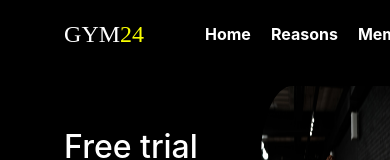
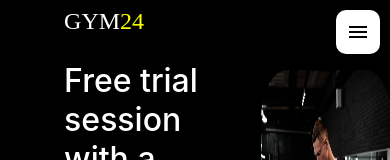
Before and after one commit to emredevs/gym24, a React (Create React App) app: page / in a window 390 px wide. Shown: the top 160 px of the page. Built offline with nearby package versions, Linux system fonts and the light colour scheme; the HTML template or start-up script is replaced by a standard one; a web font is replaced by a local one.

Commit message:
sidebar eklendi responsive düzenlendi

```diff
--- a/package.json
+++ b/package.json
@@ -3,6 +3,10 @@
   "version": "0.1.0",
   "private": true,
   "dependencies": {
+    "@emotion/react": "^11.11.1",
+    "@emotion/styled": "^11.11.0",
+    "@mui/icons-material": "^5.14.1",
+    "@mui/material": "^5.14.2",
     "@testing-library/jest-dom": "^5.17.0",
     "@testing-library/react": "^13.4.0",
     "@testing-library/user-event": "^13.5.0",
--- a/src/components/header/index.jsx
+++ b/src/components/header/index.jsx
@@ -1,4 +1,5 @@
 import React from "react";
+import Sidebar from "../sidebar/index";
 import styles from "./styles.module.css";
 import { Link } from "react-router-dom";
 export default function Header() {
@@ -26,6 +27,7 @@ export default function Header() {
           <Link to={"/Trainers"}>Trainers</Link>
         </li>
       </ul>
+      <Sidebar />
     </div>
   );
 }
--- a/src/components/header/styles.module.css
+++ b/src/components/header/styles.module.css
@@ -33,3 +33,8 @@
 @media (max-width:1000px){
   .headerBox>ul>li{margin: 0px 10px;}
   }
+
+  @media (max-width: 750px){
+
+.headerBox>ul{display: none;}
+  }
--- a/src/components/home-info/styles.module.css
+++ b/src/components/home-info/styles.module.css
@@ -6,7 +6,6 @@
   align-items: center;
 }
 .homeInfoBox > img {
-
   width: 50%;
   height:500px;
   border-radius: 20%;
@@ -18,7 +17,6 @@
   justify-content: flex-start;
   flex-direction: column;
   gap: 60px;
-
 }
 .homeInfoBox > div > span {
   font-size: 64px;
@@ -50,5 +48,34 @@ height: 350px;
   font-weight: 500;
   line-height: normal;
 }
+}
+
+
+@media (max-width:500px){
+  .homeInfoBox{gap: 20px;
+  }
+ .homeInfoBox>img{width: 50%;
+height: 250px;
+}
+.homeInfoBox>div>span{
+  font-size: 32px;
+  font-style: normal;
+  font-weight: 500;
+  line-height: normal;
+}
+}
+
+@media (max-width:380px){
+  .homeInfoBox{gap: 20px;
+  }
+ .homeInfoBox>img{width: 35%;
+height: 180px;
+}
+.homeInfoBox>div>span{
+  font-size: 24px;
+  font-style: normal;
+  font-weight: 500;
+  line-height: normal;
+}
 
 }
--- /dev/null
+++ b/src/components/sidebar/index.jsx
@@ -0,0 +1,47 @@
+import React, { useState } from "react";
+import { Link } from "react-router-dom";
+import HomeIcon from "@mui/icons-material/Home";
+import MenuOpenIcon from "@mui/icons-material/MenuOpen";
+import MenuIcon from "@mui/icons-material/Menu";
+import "./styles.css";
+
+const Sidebar = () => {
+  const [isOpen, setIsOpen] = useState(false);
+  const toggleSidebar = () => {
+    setIsOpen(!isOpen);
+  };
+
+  return (
+    <div className="sidebarContainer">
+      <div>
+        <button className="toggle-button" onClick={toggleSidebar}>
+          {isOpen ? <MenuOpenIcon /> : <MenuIcon />}
+        </button>
+        <div className={`sidebar ${isOpen ? "open" : ""}`}>
+          <ul className="menu">
+            <Link to={"/"}>
+              <HomeIcon
+                sx={{ color: "white" }}
+                fontSize="large"
+                titleAccess="Home"
+              />
+            </Link>
+            <li>
+              <Link to={"/Advantages"}>Reasons</Link>
+            </li>
+            <li>
+              <Link to={"/Membership"}>Membership</Link>
+            </li>
+            <li>
+              <Link to={"/About"}>About</Link>
+            </li>
+            <li>
+              <Link to={"/Trainers"}>Trainers</Link>
+            </li>
+          </ul>
+        </div>
+      </div>
+    </div>
+  );
+};
+export default Sidebar;
--- /dev/null
+++ b/src/components/sidebar/styles.css
@@ -0,0 +1,72 @@
+.sidebarContainer{
+    display: flex;
+    align-items: center ;
+    justify-content: flex-end;
+    gap: 20px;
+    color: rgb(255, 255, 255);
+
+  }
+  .sidebar {
+    margin-top: 30px;
+    position: fixed;
+    z-index: 1;
+    top: 40px;
+    right: 0px;
+      width: 200px;
+      height: 100%;
+      background-color: #000000;
+      transition: transform 0.3s ease-in-out;
+      transform: translateX(200px);
+    border-radius: 10px;
+
+    }
+
+    .sidebar.open {
+      transform: translateX(0);
+    }
+
+    .toggle-button {
+      position: fixed;
+      z-index: 1;
+      top: 0px;
+      right: 0px;
+      background-color: #ffffff;
+      color: #020202;
+      border: none;
+      padding: 10px;
+      cursor: pointer;
+      margin: 10px;
+      border-radius: 10px;
+    }
+
+    .menu {
+      list-style-type: none;
+      padding: 0;
+      margin: 0;
+    }
+
+    .menu li {
+      padding: 10px;
+      border-bottom: 1px solid #ccc;
+    }
+
+    /* .menu li:last-child {
+      border-bottom: none;
+    } */
+
+
+
+    @media (min-width: 750px) {
+     .toggle-button{
+      display: none;
+     }
+     .sidebar{display: none;}
+   }
+
+      @media (max-width: 750px){
+        .toggle-button{
+          display: flex;
+         }
+     .sidebar{display: inline-block;}
+
+      }
```
Also changed, not shown: 1 other file (tests, documents, lock files or other folders).
